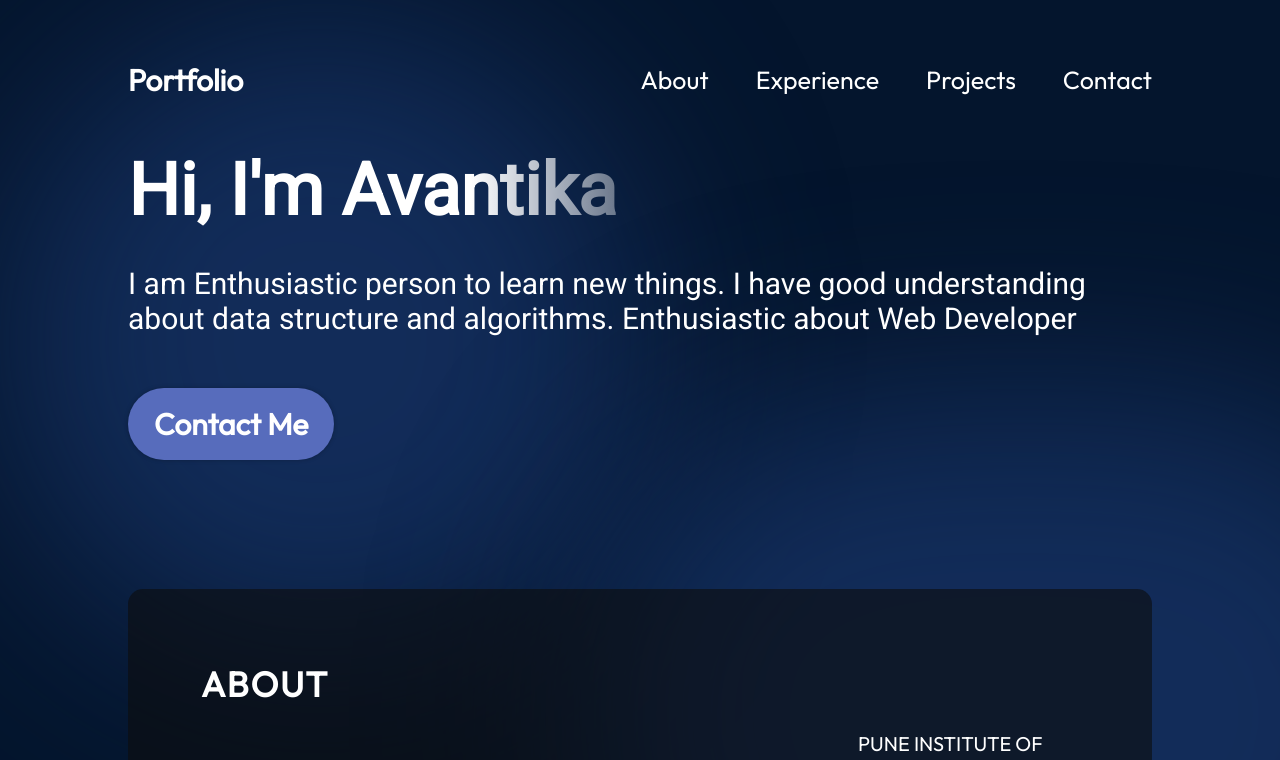
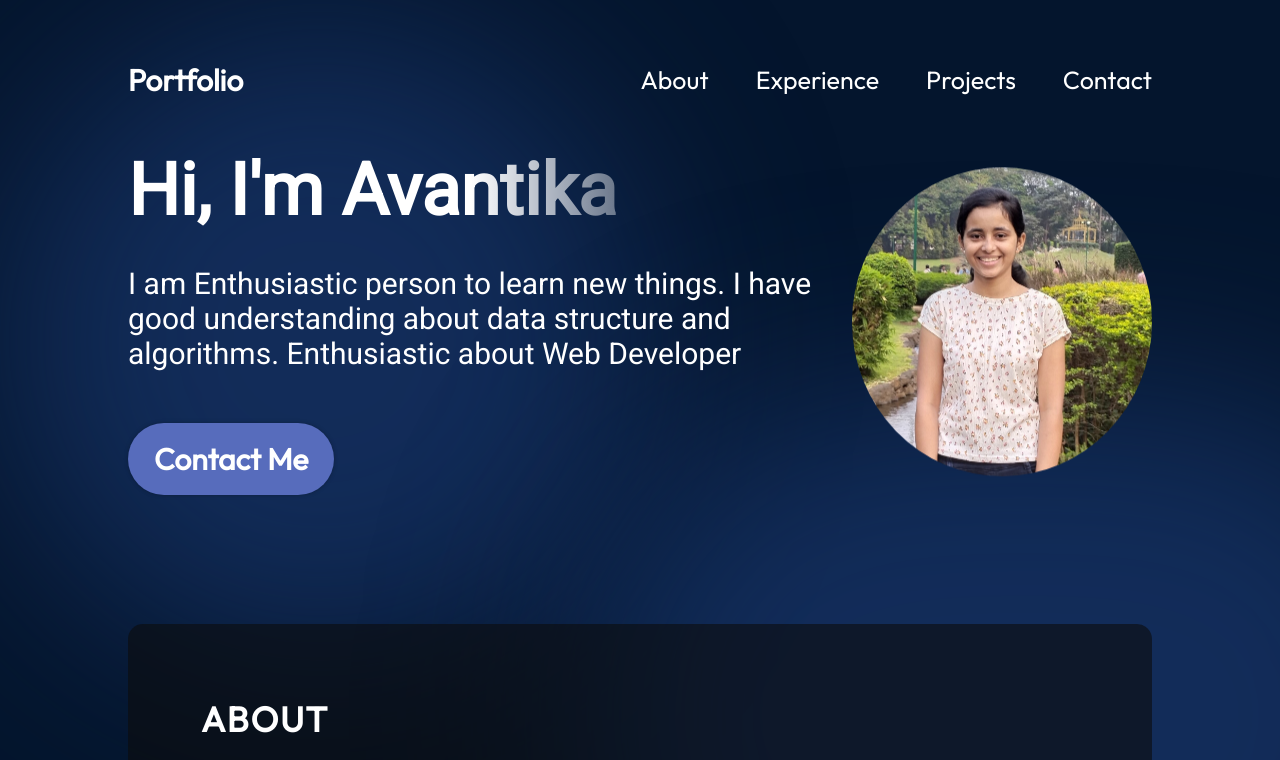
Before and after one commit to Avantika-786/Portfolio, a React (Vite) app: page / in a window 1280 px wide. Shown: the top 760 px of the page. Built offline with nearby package versions, Linux system fonts and the light colour scheme.

Commit message:
first commit

```diff
--- a/src/Components/Hero/Hero.module.css
+++ b/src/Components/Hero/Hero.module.css
@@ -56,7 +56,7 @@
   width: 50%;
   z-index: 1;
   border-radius: 50%;
-  width: 0px;
+  width: 300px;
   animation-name: floating;
   animation-duration: 3s;
   animation-iteration-count: infinite;
```
